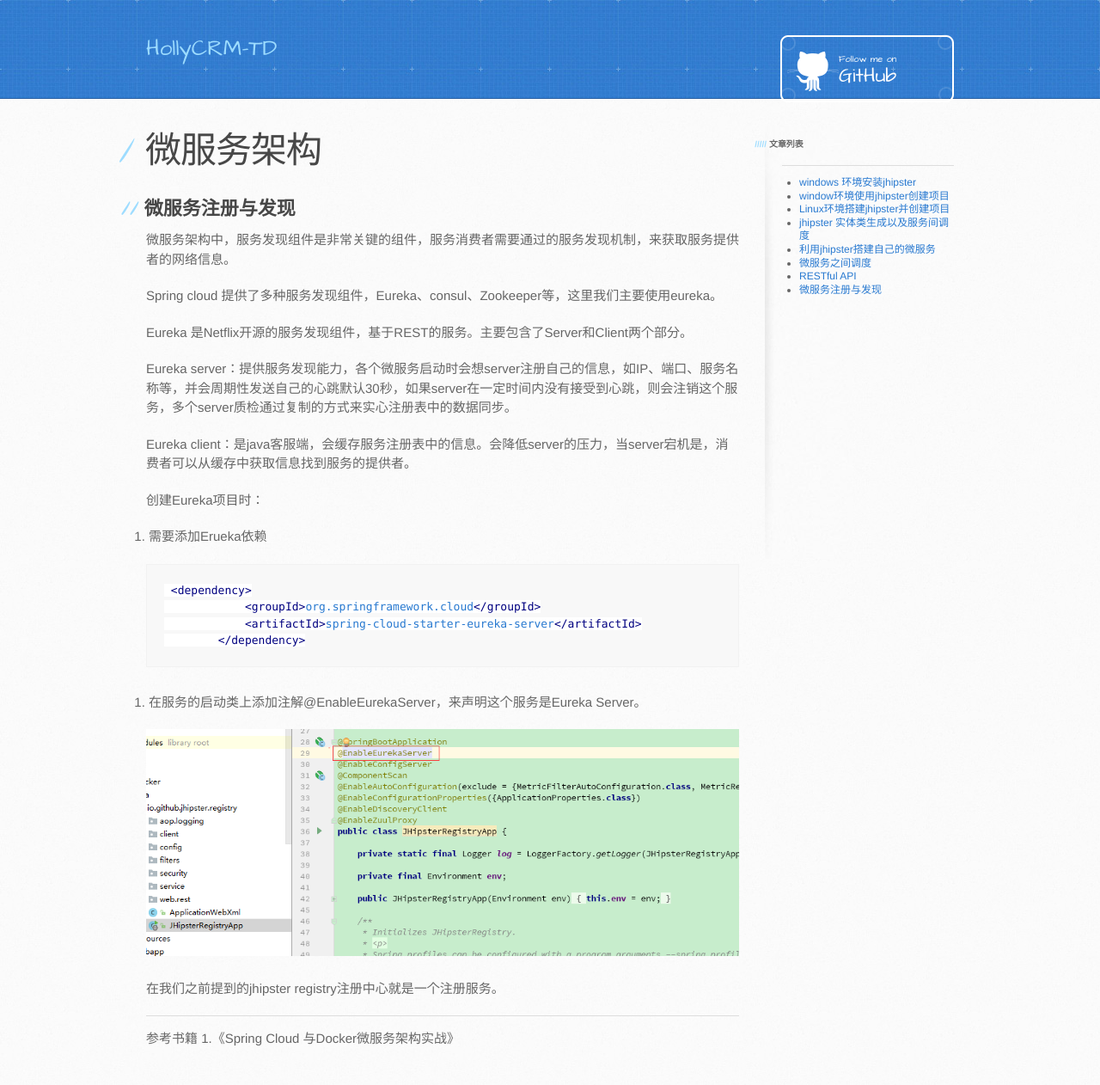
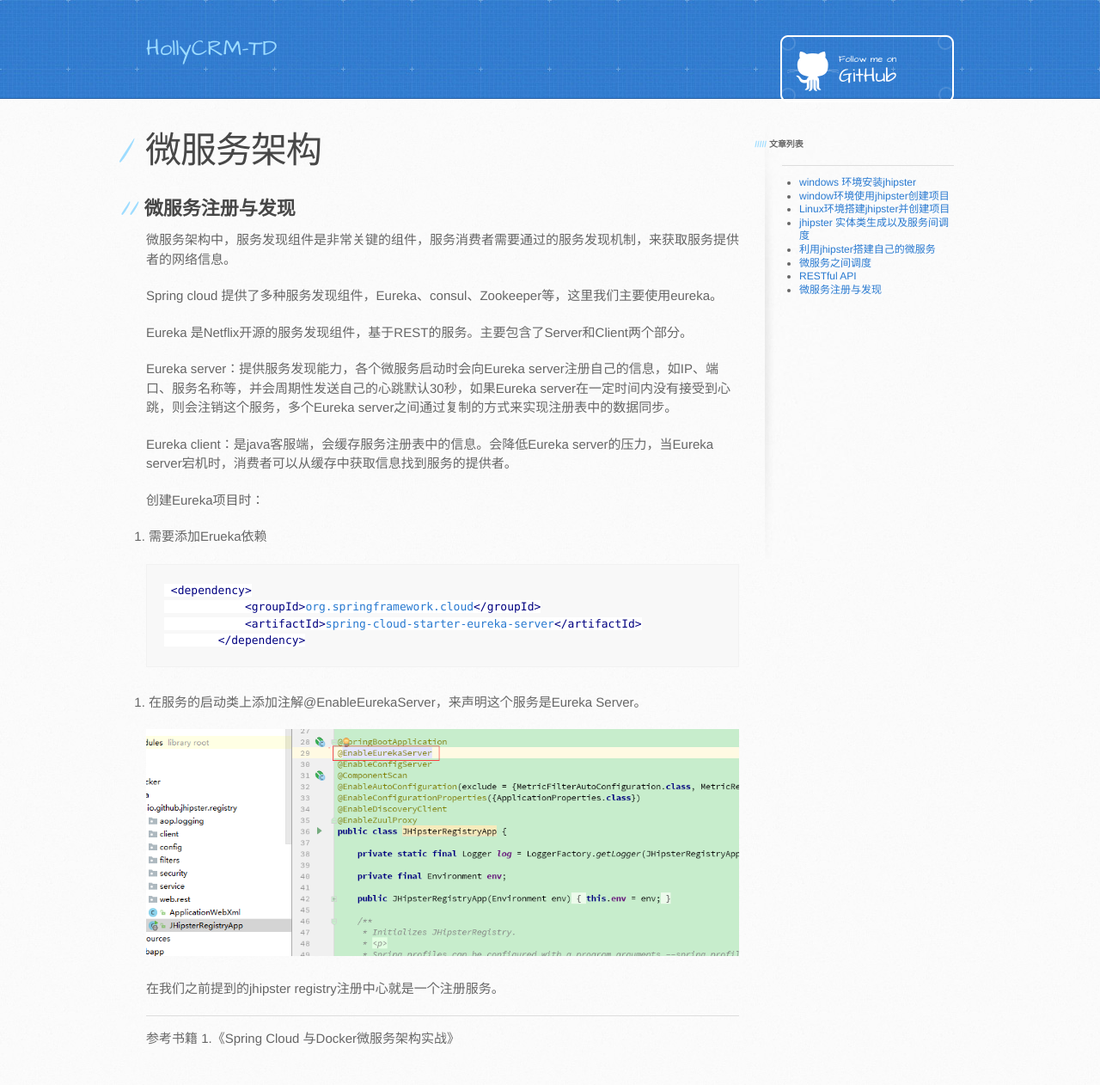
Before and after one commit to alleyz-favorite/alleyz-favorite.github.io, a Jekyll site: the page built from docs/jhipster/micro-service-register.md, in a window 1280 px wide. Shown: the whole page at 86% size. Built offline with Jekyll 4.4.1, drawn with Linux system fonts in a browser that asks for light colours; our own code applies the rules of GitHub Pages for plain Markdown files.

Commit message:
Update micro-service-register.md

```diff
--- a/docs/jhipster/micro-service-register.md
+++ b/docs/jhipster/micro-service-register.md
@@ -8,9 +8,9 @@
 
 Eureka 是Netflix开源的服务发现组件，基于REST的服务。主要包含了Server和Client两个部分。
 
-Eureka server：提供服务发现能力，各个微服务启动时会想server注册自己的信息，如IP、端口、服务名称等，并会周期性发送自己的心跳默认30秒，如果server在一定时间内没有接受到心跳，则会注销这个服务，多个server质检通过复制的方式来实心注册表中的数据同步。
+Eureka server：提供服务发现能力，各个微服务启动时会向Eureka server注册自己的信息，如IP、端口、服务名称等，并会周期性发送自己的心跳默认30秒，如果Eureka server在一定时间内没有接受到心跳，则会注销这个服务，多个Eureka server之间通过复制的方式来实现注册表中的数据同步。
 
-Eureka client：是java客服端，会缓存服务注册表中的信息。会降低server的压力，当server宕机是，消费者可以从缓存中获取信息找到服务的提供者。
+Eureka client：是java客服端，会缓存服务注册表中的信息。会降低Eureka server的压力，当Eureka server宕机时，消费者可以从缓存中获取信息找到服务的提供者。
 
 创建Eureka项目时：
 1. 需要添加Erueka依赖
```
